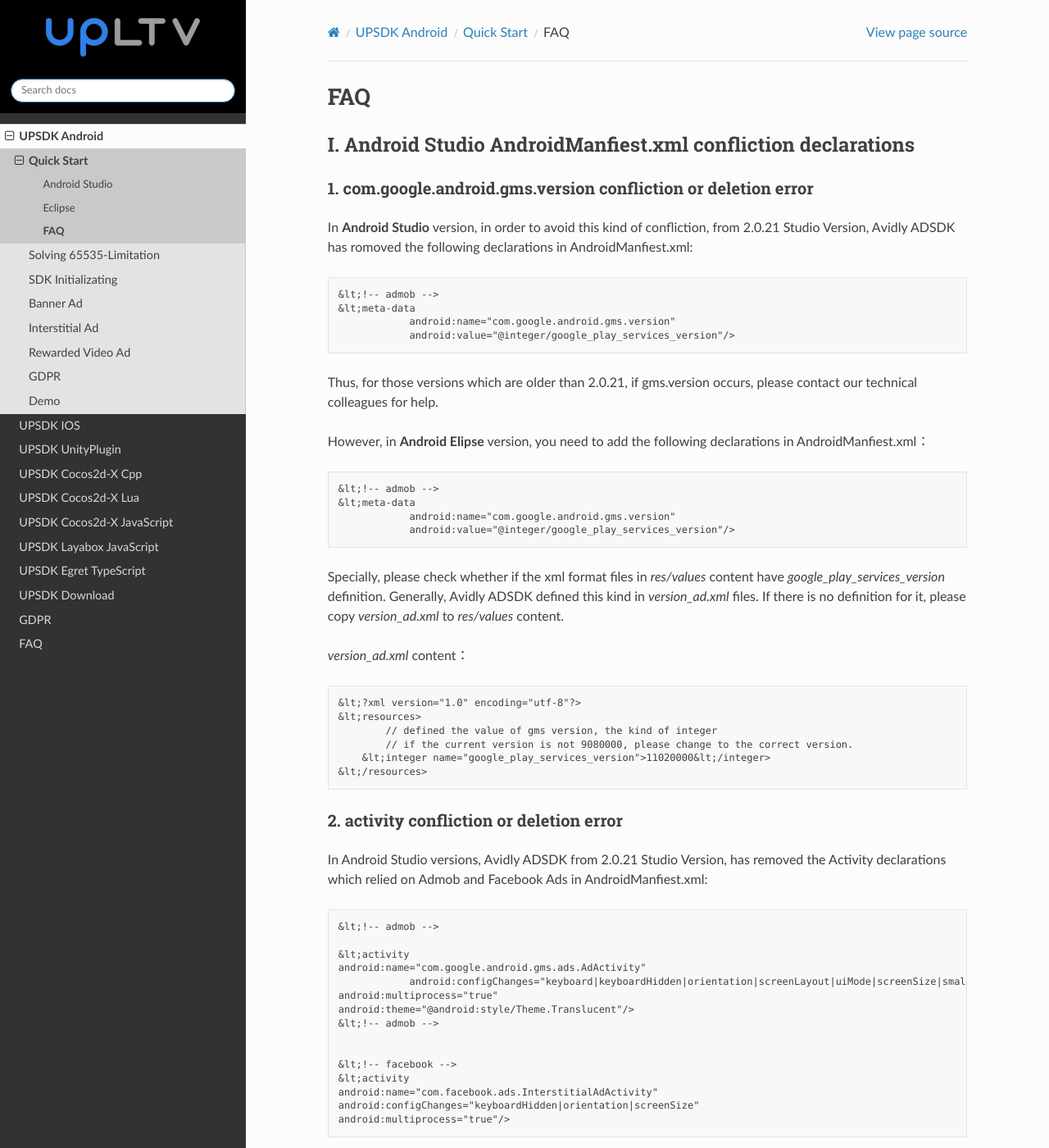
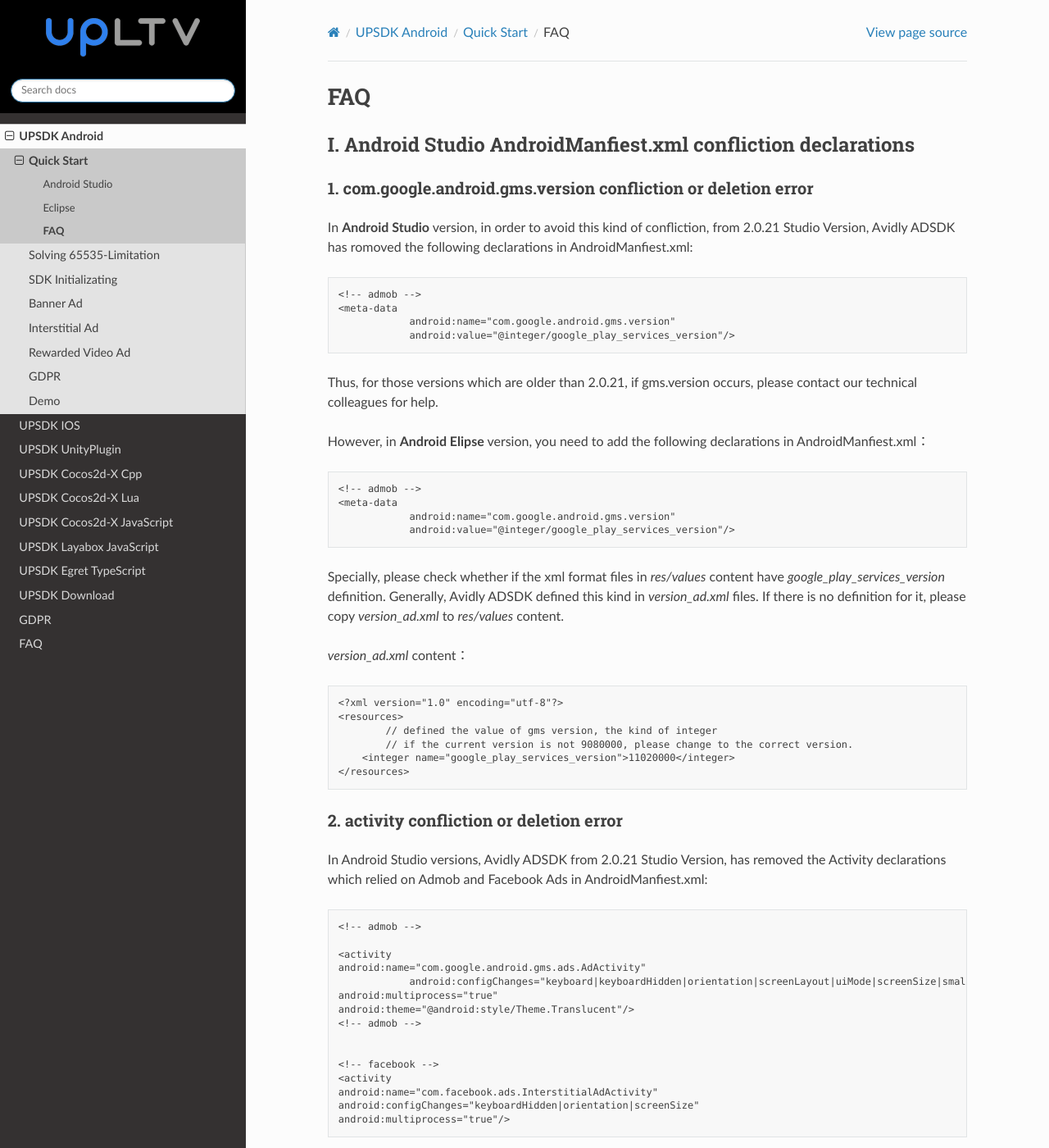
Before and after one commit to wawo00/DOC_UPSDK_EN, a Sphinx documentation site: the page built from source/Android/android01_3_help_faq.md, in a window 1280 px wide and 1400 px high. Shown: the whole window at 82% size. Built offline with Sphinx 7.4.7 and the Read the Docs theme 2.0.0, drawn with Linux system fonts in a browser that asks for light colours; pages that are not in the unit, such as notebooks, are missing from menus; some of the changed lines change nothing that is shown.

Commit message:
修改乱码的问题

````diff
--- a/source/Android/android01_3_help_faq.md
+++ b/source/Android/android01_3_help_faq.md
@@ -5,8 +5,8 @@
 #### 1. com.google.android.gms.version confliction or deletion error
 In **Android Studio** version, in order to avoid this kind of confliction, from 2.0.21 Studio Version, Avidly ADSDK has romoved the following declarations in AndroidManfiest.xml:
 ```asp
-&lt;!-- admob -->
-&lt;meta-data
+<!-- admob -->
+<meta-data
             android:name="com.google.android.gms.version"
             android:value="@integer/google_play_services_version"/>
 ```
@@ -14,8 +14,8 @@
 
 However, in **Android Elipse** version, you need to add the following declarations in AndroidManfiest.xml：
 ```asp
-&lt;!-- admob -->
-&lt;meta-data
+<!-- admob -->
+<meta-data
             android:name="com.google.android.gms.version"
             android:value="@integer/google_play_services_version"/>
 ```
@@ -23,29 +23,29 @@
 
 *version_ad.xml* content：
 ```asp
-&lt;?xml version="1.0" encoding="utf-8"?>
-&lt;resources>
+<?xml version="1.0" encoding="utf-8"?>
+<resources>
 	// defined the value of gms version, the kind of integer
 	// if the current version is not 9080000, please change to the correct version.
-    &lt;integer name="google_play_services_version">11020000&lt;/integer>
-&lt;/resources>
+    <integer name="google_play_services_version">11020000</integer>
+</resources>
 ```
 
 #### 2. activity confliction or deletion error
 In Android Studio versions, Avidly ADSDK from 2.0.21 Studio Version,  has removed the Activity declarations which relied on Admob and Facebook Ads in AndroidManfiest.xml:
 ```asp
-&lt;!-- admob -->
+<!-- admob -->
 
-&lt;activity
+<activity
 android:name="com.google.android.gms.ads.AdActivity"
             android:configChanges="keyboard|keyboardHidden|orientation|screenLayout|uiMode|screenSize|smallestScreenSize"
 android:multiprocess="true"
 android:theme="@android:style/Theme.Translucent"/>
-&lt;!-- admob -->
+<!-- admob -->
 
 
-&lt;!-- facebook -->
-&lt;activity
+<!-- facebook -->
+<activity
 android:name="com.facebook.ads.InterstitialAdActivity"
 android:configChanges="keyboardHidden|orientation|screenSize"
 android:multiprocess="true"/>
````
